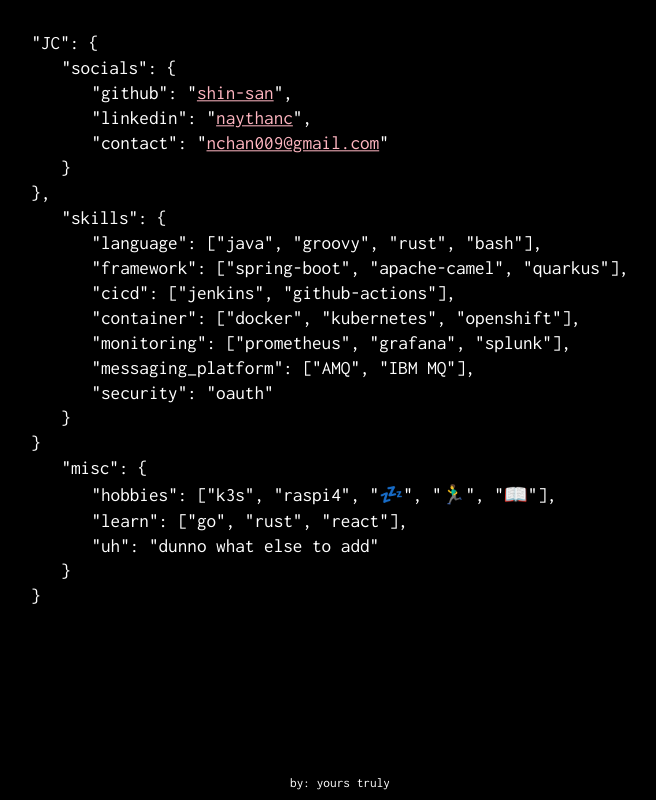
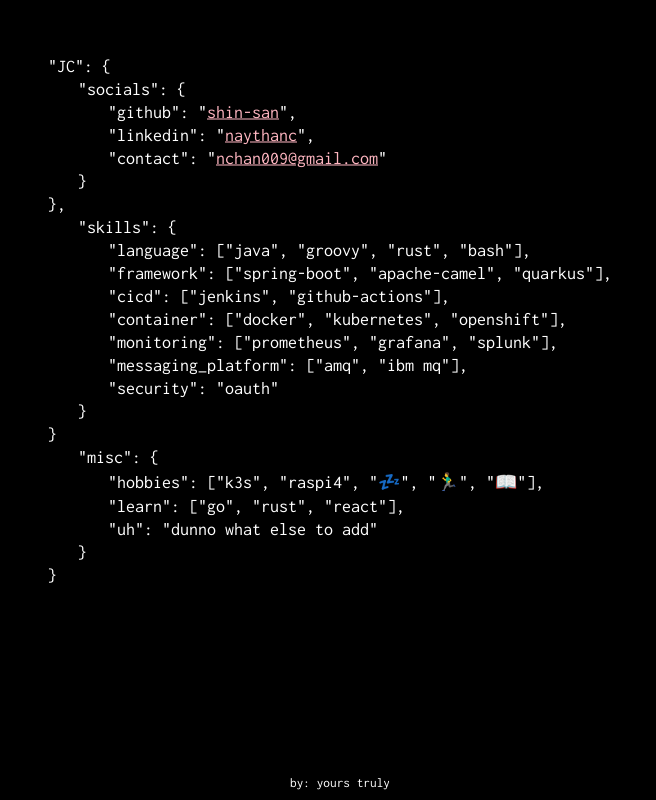
Before and after one commit to shin-san/simple-webapp, a React (Create React App) app: page / in a window 1280 px wide. Shown: the whole page, without its empty margins (310-966 px from the left). Built offline with nearby package versions, Linux system fonts and the light colour scheme.

Commit message:
fixed css and text

```diff
--- a/src/App.js
+++ b/src/App.js
@@ -46,7 +46,7 @@
   const cicd = ["jenkins", "github-actions"];
   const containers = ["docker", "kubernetes", "openshift"];
   const monitoring = ["prometheus", "grafana", "splunk"];
-  const messaging_platform = ["AMQ", "IBM MQ"];
+  const messaging_platform = ["amq", "ibm mq"];
 
   const hobbies = ["k3s", "raspi4", "💤", "🏃‍♂️", "📖"];
   const learn = ["go", "rust", "react"];
--- a/src/index.css
+++ b/src/index.css
@@ -20,7 +20,7 @@
     left: 50%;
     margin-right: -50%;
     transform: translate(-50%, -50%);
-    font-size: larger;
+    font-size: large;
 }
 
 div.json-parent {
```
Also changed, not shown: 1 other file (tests, documents, lock files or other folders).
